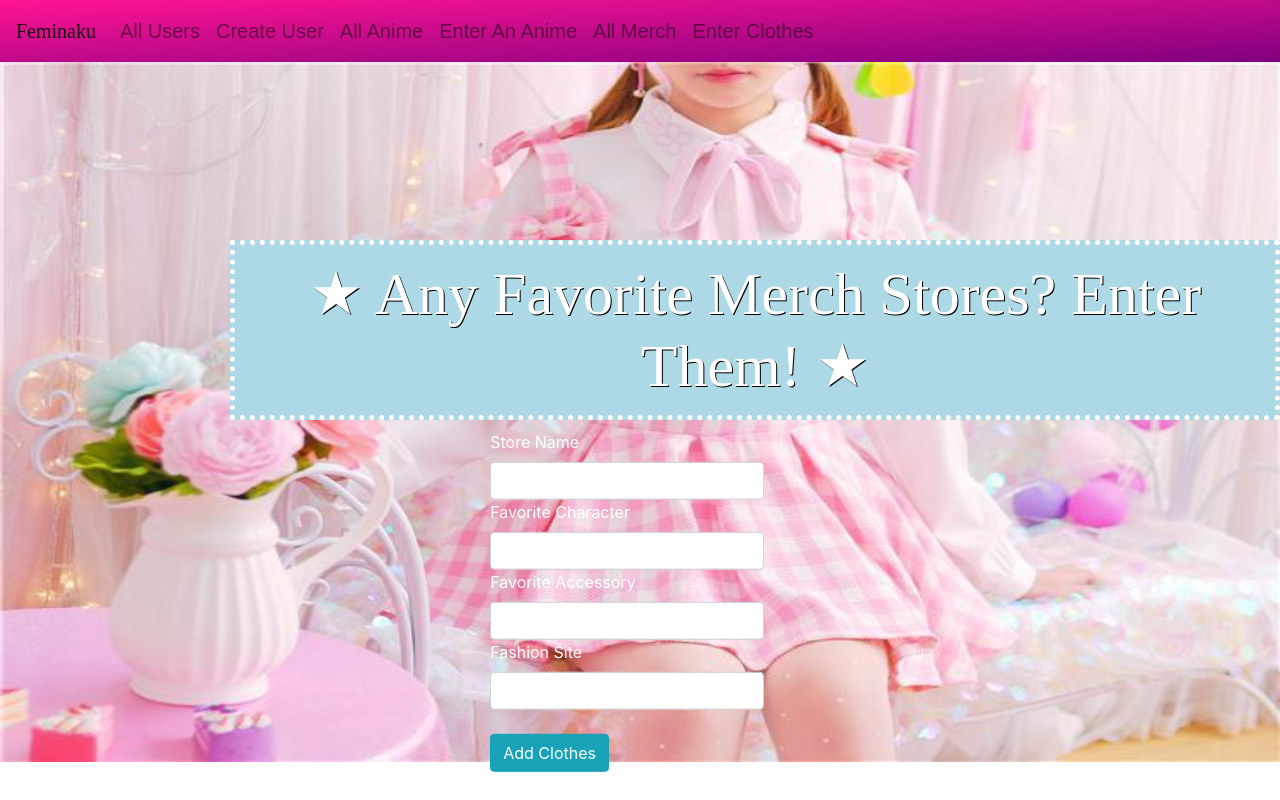
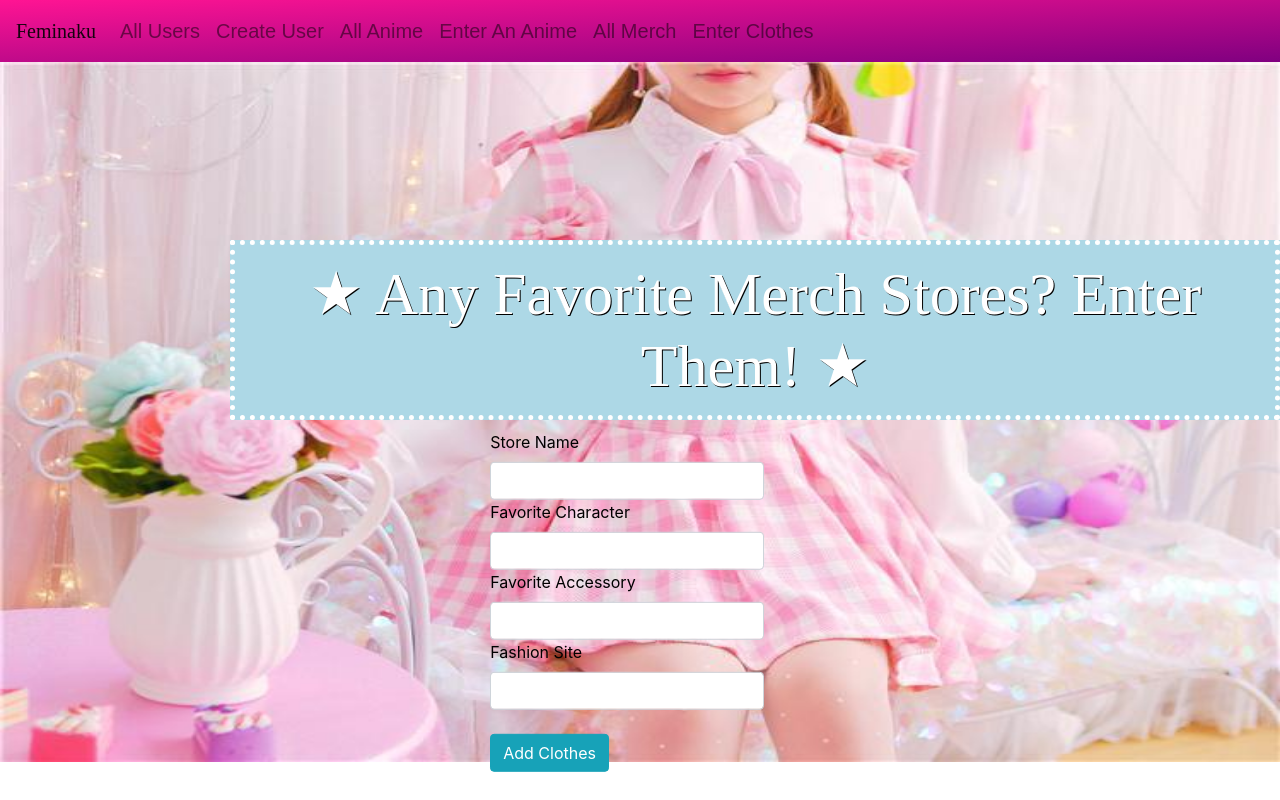
Before and after one commit to cydneypo034/feminaku-project, a React (Create React App) app in the folder client/: page /createClothes in a window 1280 px wide. Built offline with nearby package versions, Linux system fonts and the light colour scheme; a web font is replaced by a local one.

Commit message:
fixed all edit pages, need to find way to have create and delete function to work properly

```diff
--- a/client/src/App.css
+++ b/client/src/App.css
@@ -140,3 +140,7 @@
 .text-class {
   color: white;
 }
+
+.text-class2 {
+  color: black;
+}
--- a/client/src/components/createAnime.js
+++ b/client/src/components/createAnime.js
@@ -74,25 +74,25 @@ class CreateAnime extends React.Component {
                 <img className="about-background-image" src={CoupleTree} alt="town" width="100%" height="100%"/>
                 <h1 className="title-table2"> ★ Got a Favorite Anime? Enter It Below! ★</h1>
                 <form className="this-form" onSubmit={this.handleSubmitInput}>
-                    <label className="text-class">Name</label>
+                    <label className="text-class2">Name</label>
                     <input type="text"
                         className="form-control"
                         value={this.state.name}
                         onChange={this.onChangeName}
                     />
-                    <label className="text-class">Favorite Season</label>
+                    <label className="text-class2">Favorite Season</label>
                     <input type="text"
                         className="form-control"
                         value={this.state.favoriteSeason}
                         onChange={this.onChangeFavoriteSeason}
                     />
-                    <label className="text-class">Favorite Character</label>
+                    <label className="text-class2">Favorite Character</label>
                     <input type="text"
                         className="form-control"
                         value={this.state.favoriteCharacter}
                         onChange={this.onChangeFavoriteCharacter}
                     />
-                    <label className="text-class">Would You Cosplay Them?</label>
+                    <label className="text-class2">Would You Cosplay Them?</label>
                     <input type="text"
                         className="form-control"
                         value={this.state.characterCosplay}
--- a/client/src/components/createClothes.js
+++ b/client/src/components/createClothes.js
@@ -72,25 +72,25 @@ class CreateClothes extends React.Component {
               <img className="about-background-image" src={Utena} alt="town" width="100%" height="700px"/>
                 <h1 className="title-table2">★ Any Favorite Merch Stores? Enter Them! ★</h1>
                 <form className="this-form" onSubmit={this.handleSubmitInput}>
-                    <label className="text-class">Store Name</label>
+                    <label className="text-class2">Store Name</label>
                     <input type="text"
                         className="form-control"
                         value={this.state.storeName}
                         onChange={this.onChangeStoreName}
                     />
-                    <label className="text-class">Favorite Character</label>
+                    <label className="text-class2">Favorite Character</label>
                     <input type="text"
                         className="form-control"
                         value={this.state.favoriteCharacter}
                         onChange={this.onChangeFavoriteCharacter}
                     />
-                    <label className="text-class">Favorite Accessory</label>
+                    <label className="text-class2">Favorite Accessory</label>
                     <input type="text"
                         className="form-control"
                         value={this.state.favoriteAccessory}
                         onChange={this.onChangeFavoriteAccesory}
                     />
-                    <label className="text-class">Fashion Site</label>
+                    <label className="text-class2">Fashion Site</label>
                     <input type="text"
                         className="form-control"
                         value={this.state.fashionSite}
--- a/client/src/components/editAnime.js
+++ b/client/src/components/editAnime.js
@@ -81,25 +81,25 @@ class editAnime extends React.Component {
             <img className="about-background-image" src={CoupleTree} alt="town" width="100%" height="100%"/>
                 <h1 className="title-table2">★ Need To Fix Anything? Edit It Here! ★</h1>
                 <form className="this-form" onSubmit={this.handleSubmitInput}>
-                    <label>Name</label>
+                    <label className="text-class2">Name</label>
                     <input type="text"
                         className="form-control"
                         value={this.state.name}
                         onChange={this.onChangeName}
                     />
-                    <label>Favorite Season</label>
+                    <label className="text-class2">Favorite Season</label>
                     <input type="text"
                         className="form-control"
                         value={this.state.favoriteSeason}
                         onChange={this.onChangeFavoriteSeason}
                     />
-                    <label>Favorite Character</label>
+                    <label className="text-class2">Favorite Character</label>
                     <input type="text"
                         className="form-control"
                         value={this.state.favoriteCharacter}
                         onChange={this.onChangeFavoriteCharacter}
                     />
-                    <label>Would You Cosplay Them?</label>
+                    <label className="text-class2">Would You Cosplay Them?</label>
                     <input type="text"
                         className="form-control"
                         value={this.state.characterCosplay}
--- a/client/src/components/editClothes.js
+++ b/client/src/components/editClothes.js
@@ -80,26 +80,26 @@ class EditClothes extends React.Component {
              <img className="about-background-image" src={Utena} alt="town" width="100%" height="700px"/>
                 <h1 className="title-table2">★ Need to Fix Anything? Edit It Here! ★</h1>
                 <form className="this-form" onSubmit={this.handleSubmitInput}>
-                    <label>Store Name</label>
+                    <label className="text-class2">Store Name</label>
                     <input type="text"
                         className="form-control"
                         value={this.state.storeName}
                         onChange={this.onChangeStoreName}
                     />
-                    <label>Favorite Character</label>
+                    <label className="text-class2">Favorite Character</label>
                     <input type="text"
                         className="form-control"
                         value={this.state.favoriteCharacter}
                         onChange={this.onChangeFavoriteCharacter}
                     />
 
-                    <label>Favorite Accessory</label>
+                    <label className="text-class2">Favorite Accessory</label>
                     <input type="text"
                         className="form-control"
                         value={this.state.favoriteAccessory}
                         onChange={this.onChangeFavoriteAccesory}
                     />
-                    <label>Fashion Site</label>
+                    <label className="text-class2">Fashion Site</label>
                     <input type="text"
                         className="form-control"
                         value={this.state.fashionSite}
```
